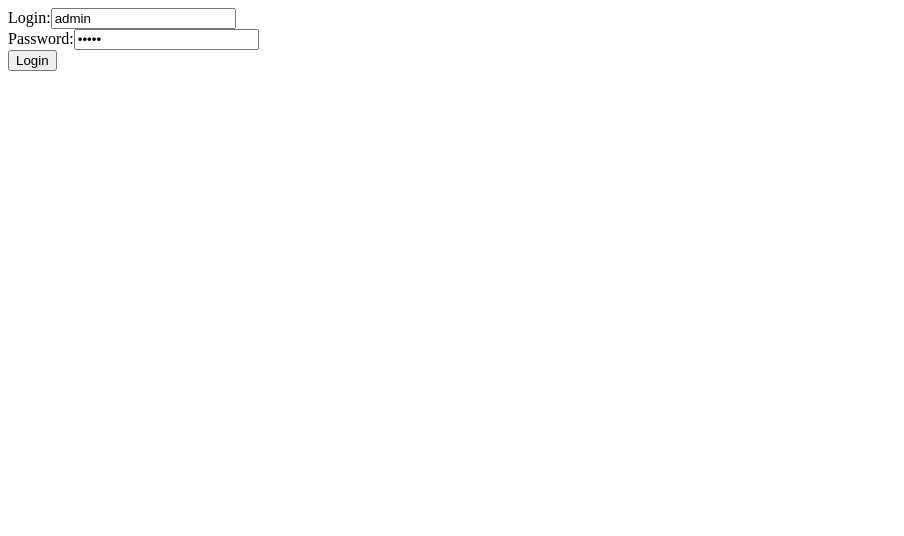
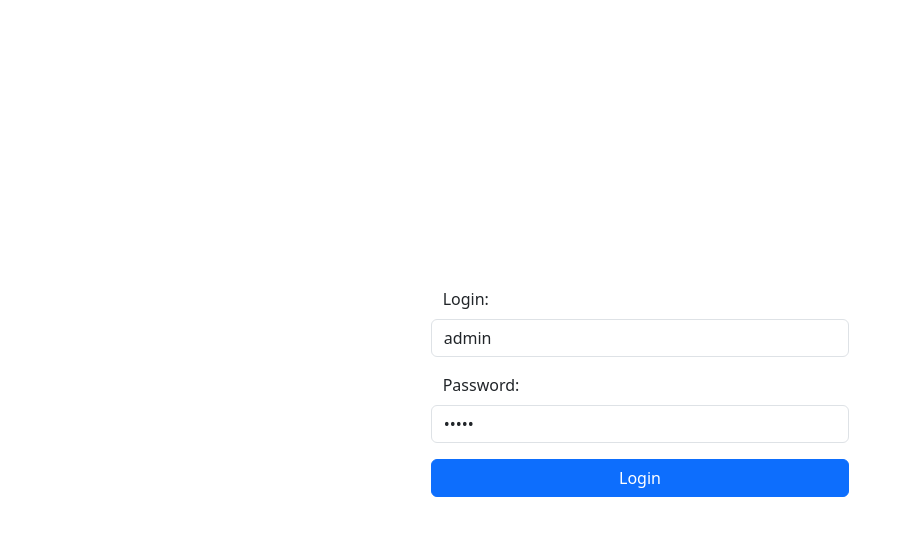
Before and after one commit to aamarber/react-products-shop, a React (Vite) app: page / in a window 1280 px wide. Shown: the top 536 px of the page, without its empty margins (0-904 px from the left). Built offline with nearby package versions, Linux system fonts and the light colour scheme.

Commit message:
Working minimally with bootstrap

```diff
--- a/package.json
+++ b/package.json
@@ -1,5 +1,6 @@
 {
   "dependencies": {
+    "bootstrap": "^5.3.2",
     "react": "^18.2.0",
     "react-dom": "^18.2.0",
     "sass": "^1.69.5",
--- a/src/App.jsx
+++ b/src/App.jsx
@@ -2,6 +2,10 @@ import React, { useState } from 'react'
 import ProductsList from './ProductsList/ProductsList';
 import Login from './Login';
 import ApiClient from './Services/ApiClient';
+// Bootstrap CSS
+import "bootstrap/dist/css/bootstrap.min.css";
+// Bootstrap Bundle JS
+import "bootstrap/dist/js/bootstrap.bundle.min";
 import ProductsDetail from './ProductsDetail/ProductsDetail';
 
 export default function App() {
@@ -30,7 +34,7 @@ export default function App() {
 
     return (
     <>
-      <div>
+      <div className="container-fluid align-middle">
         {!token ?
           <Login apiClient={apiClient} setToken={setToken}></Login>
           :
--- a/src/Login.jsx
+++ b/src/Login.jsx
@@ -20,18 +20,18 @@ export default function Login({setToken, apiClient}) {
 
   return (
     <>
-        <div>
+        <div className="col-4 offset-4 row align-items-center vh-100">
           <form className="loginForm">
-            <div>
-              <label htmlFor="login">Login:</label>
-              <input type="text" id='login' value={login} onChange={e => setLogin(e.target.value)} />
+            <div className="row mb-3">
+              <label className="form-label" htmlFor="login">Login:</label>
+              <input className="form-control" type="text" id='login' value={login} onChange={e => setLogin(e.target.value)} />
             </div>
-            <div>
-              <label htmlFor="password">Password:</label>
-              <input type="password" id='password' value={password} onChange={e => setPassword(e.target.value)}/>
+            <div className="row mb-3">
+              <label className="form-label" htmlFor="password">Password:</label>
+              <input className="form-control" type="password" id='password' value={password} onChange={e => setPassword(e.target.value)}/>
             </div>
-            <div>
-              <button onClick={loginFunct}>Login</button>
+            <div className="row mb-3">
+              <button className="btn btn-primary" onClick={loginFunct}>Login</button>
             </div>
           </form>
         </div>
--- a/src/ProductsDetail/ProductsDetail.jsx
+++ b/src/ProductsDetail/ProductsDetail.jsx
@@ -24,10 +24,10 @@ export default function ProductsDetail({apiClient, productId, goToProducts}) {
             ''
         : <>
             <h1>{product?.name}</h1>
-            <section className='product-info'>
-                <picture>
+            <section className='product-info row'>
+                <picture className='col-6'>
                     <source srcSet={buildImageUrl(product?.big_image)} media="(min-width: 600px)" />
-                    <img src={buildImageUrl(product?.medium_image)} alt="MDN" />
+                    <img className='w-100' src={buildImageUrl(product?.medium_image)} alt="MDN" />
                 </picture>
             </section>
         </>
--- a/src/ProductsList/ProductsList.jsx
+++ b/src/ProductsList/ProductsList.jsx
@@ -17,10 +17,10 @@ export default function ProductsList({apiClient, openProductDetail}) {
   });
 
   return (
-    <div>
+    <div className="container-fluid">
       <div className="shop-container">
         <h1>Shop</h1>
-          <table>
+          <table className='table'>
             <thead>
               <tr>
                 <th>ID</th>
```
